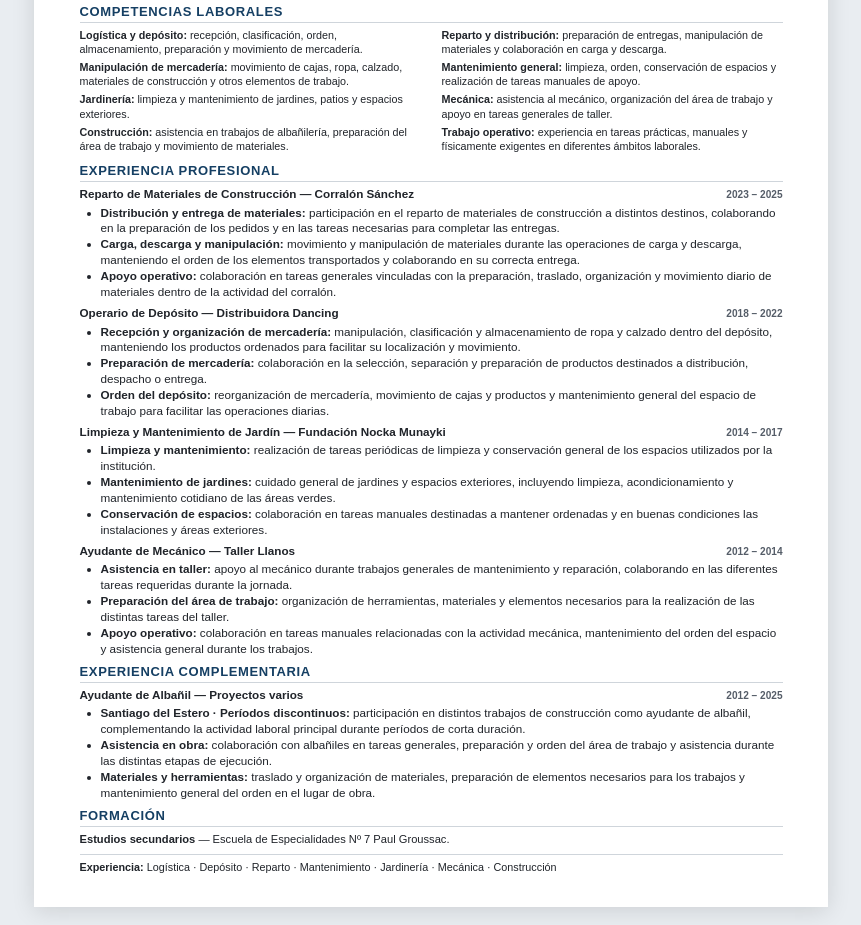
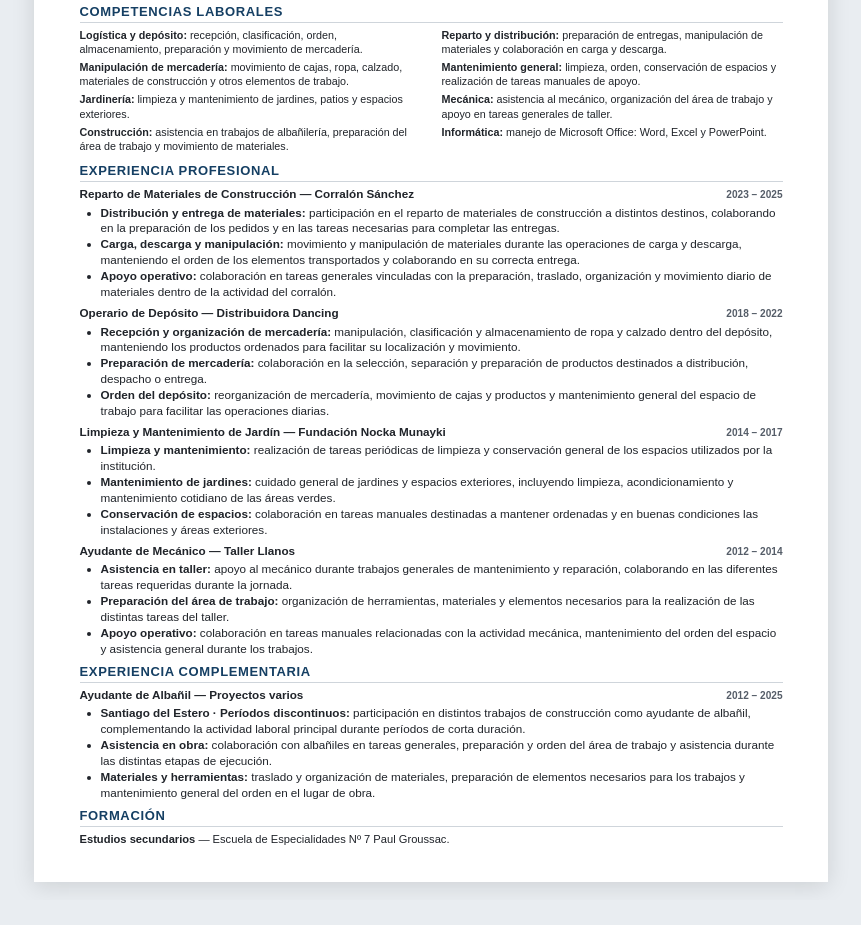
Before and after one commit to JFCrypT/resume_rody, a plain HTML site: page index_es.html in a window 1280 px wide. Shown: the part 260-1185 px from the top of the page, without its empty margins (209-1070 px from the left). After the commit the page ends 1160 px from the top, so only its background shows below. Drawn offline with Linux system fonts and the light colour scheme.

Commit message:
Se redujo información para entrar en una página

```diff
--- a/css/print.css
+++ b/css/print.css
@@ -34,7 +34,7 @@ body {
      * 6 mm arriba + 11 mm abajo = 17 mm totales.
      * Se conserva exactamente la misma altura útil anterior.
      */
-    padding: 1mm 12mm 3mm;
+    padding: 1mm 12mm 1mm;
 
     overflow: hidden;
 
--- a/index_es.html
+++ b/index_es.html
@@ -119,8 +119,8 @@ href="pdf/cv_español.pdf"
 </p>
 
 <p>
-<strong>Trabajo operativo:</strong>
-    experiencia en tareas prácticas, manuales y físicamente exigentes en diferentes ámbitos laborales.
+<strong>Informática:</strong>
+    manejo de Microsoft Office: Word, Excel y PowerPoint.
 </p>
 
 </div>
@@ -324,14 +324,6 @@ href="pdf/cv_español.pdf"
 
 </section>
 
-
-<footer class="cv-footer">
-<p>
-<strong>Experiencia:</strong>
-    Logística · Depósito · Reparto · Mantenimiento · Jardinería · Mecánica · Construcción
-</p>
-</footer>
-
 </main>
 </body>
 </html>
```
Also changed, not shown: index_en.html (+2 -10 lines), 2 other files.
